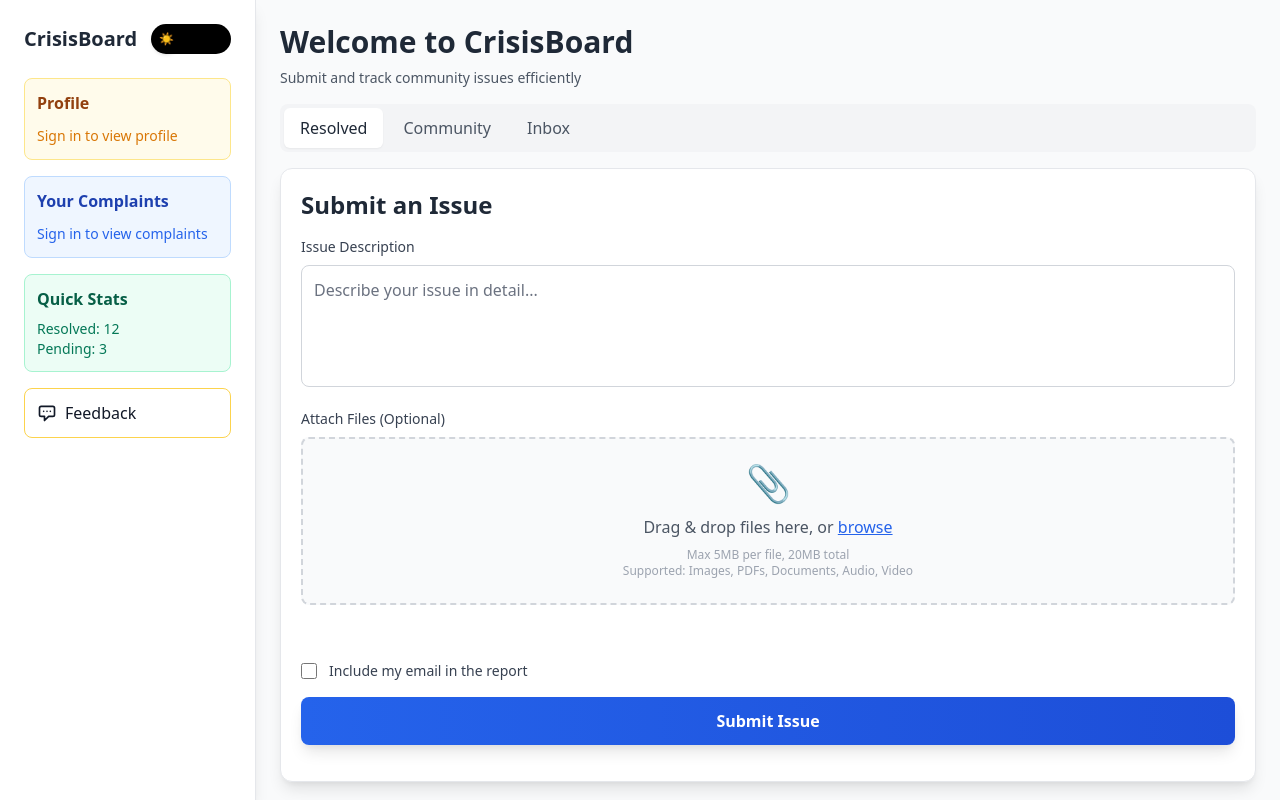
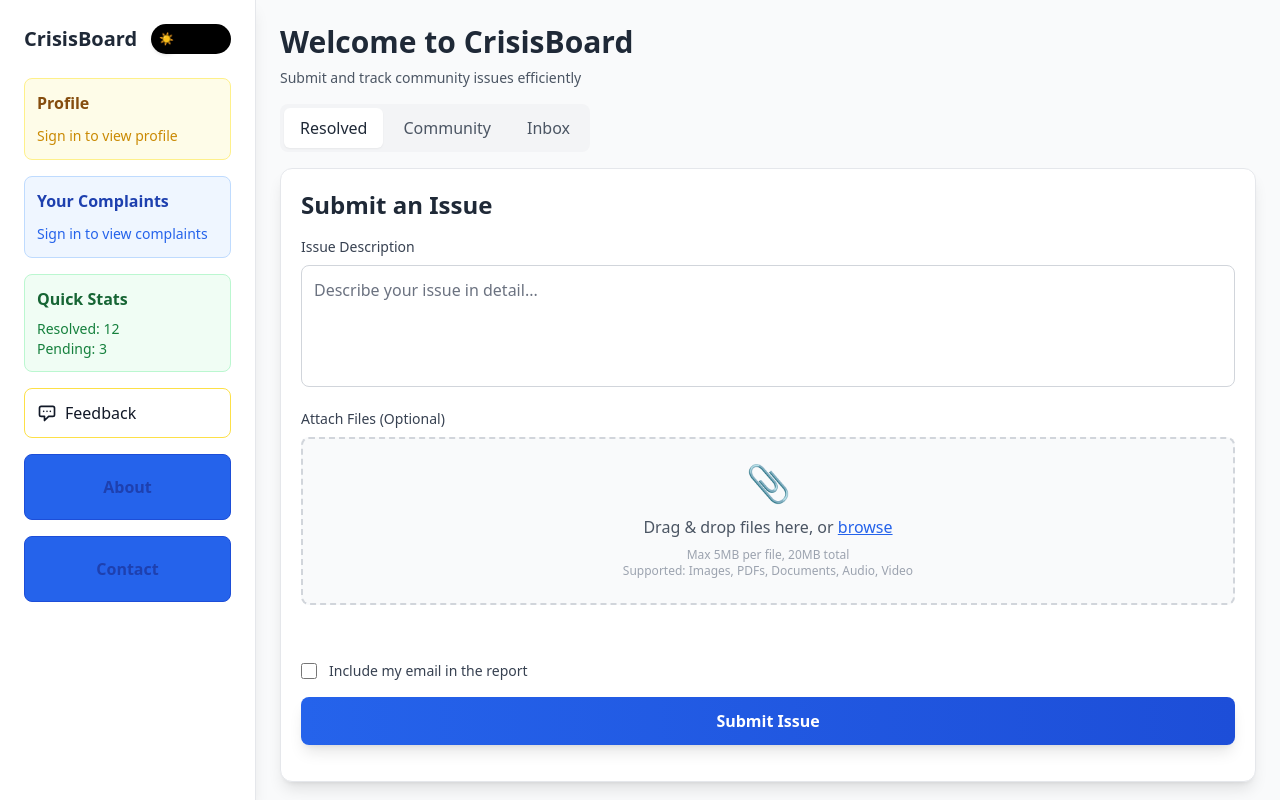
Before and after one commit to Skrache/crisisboard, a website with bundled scripts: page public/index.html in a window 1280 px wide. Built offline with nearby package versions, Linux system fonts and the light colour scheme.

Commit message:
about and contact buttons added to the main page

```diff
--- a/package.json
+++ b/package.json
@@ -33,5 +33,9 @@
   },
   "engines": {
     "node": ">=16.0.0"
+  },
+  "dependencies": {
+    "@tailwindcss/vite": "^4.1.12",
+    "tailwindcss": "^4.1.12"
   }
 }
--- a/public/index.html
+++ b/public/index.html
@@ -14,6 +14,8 @@
         <script src="https://unpkg.com/react@18/umd/react.development.js" crossorigin></script>
         <script src="https://unpkg.com/react-dom@18/umd/react-dom.development.js" crossorigin></script>
         <script src="https://unpkg.com/@babel/standalone/babel.min.js"></script>
+        <script src="https://cdn.tailwindcss.com"></script>
+
           <style>
 
 
@@ -753,6 +755,12 @@
                         <span>Feedback</span>
                     </a>
                 </div>
+                <!--About Page-->
+                <a href="aboutPage/about.html"
+                class="block p-5 bg-blue-600 border border-blue-700 rounded-lg font-bold text-blue-800 text-center transiotion-all duration-300 ease-in-out hover:bg-yellow-100 hover:text-gray-900 hover:scale-105 hover-shadow-lg">About
+                </a>
+                <!--Contact Page-->
+                <a href="contactPage/contact.html" class="block p-5 bg-blue-600 border border-blue-700 rounded-lg font-bold text-blue-800 text-center transiotion-all duration-300 ease-in-out hover:bg-yellow-100 hover:text-gray-900 hover:scale-105 hover-shadow-lg">Contact</a>
             </div>
         </aside>
 
```
Also changed, not shown: public/aboutPage/about.html (added), public/contactPage/contact.html (added), 1 other file.
